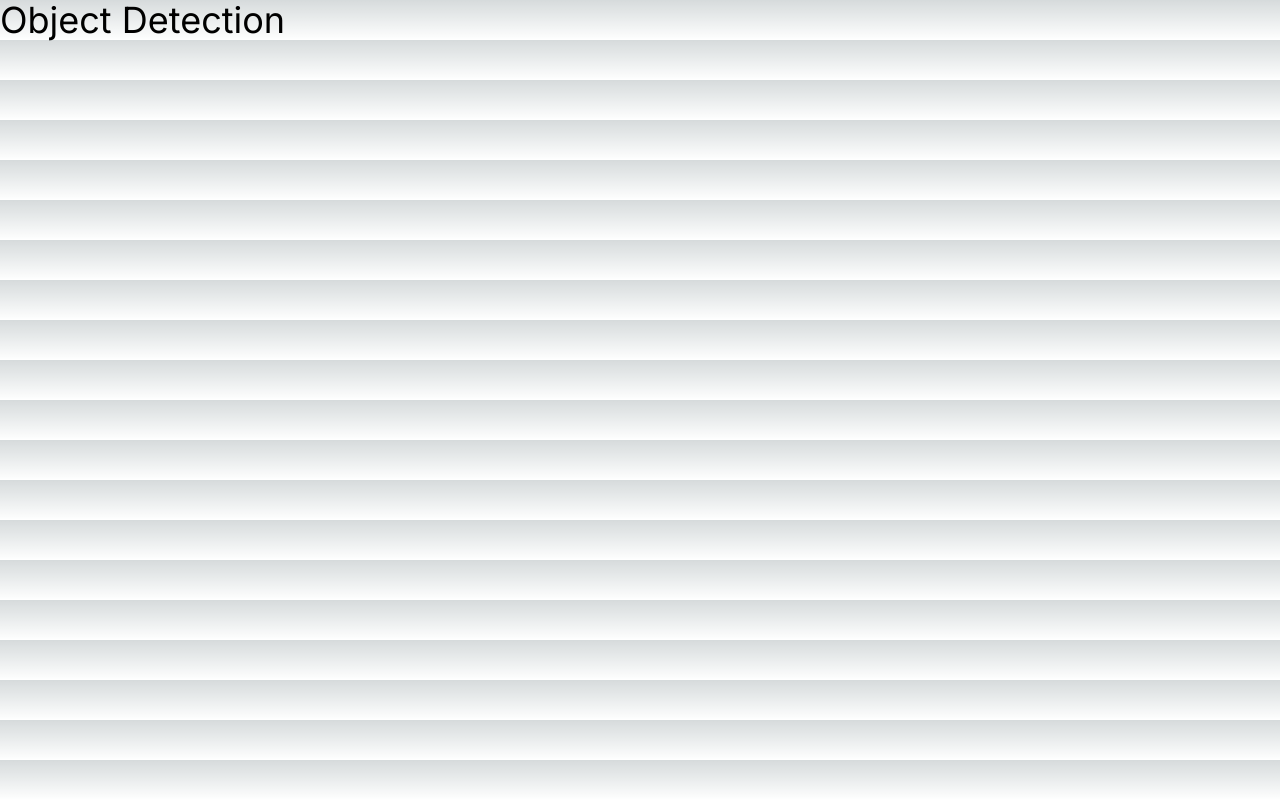
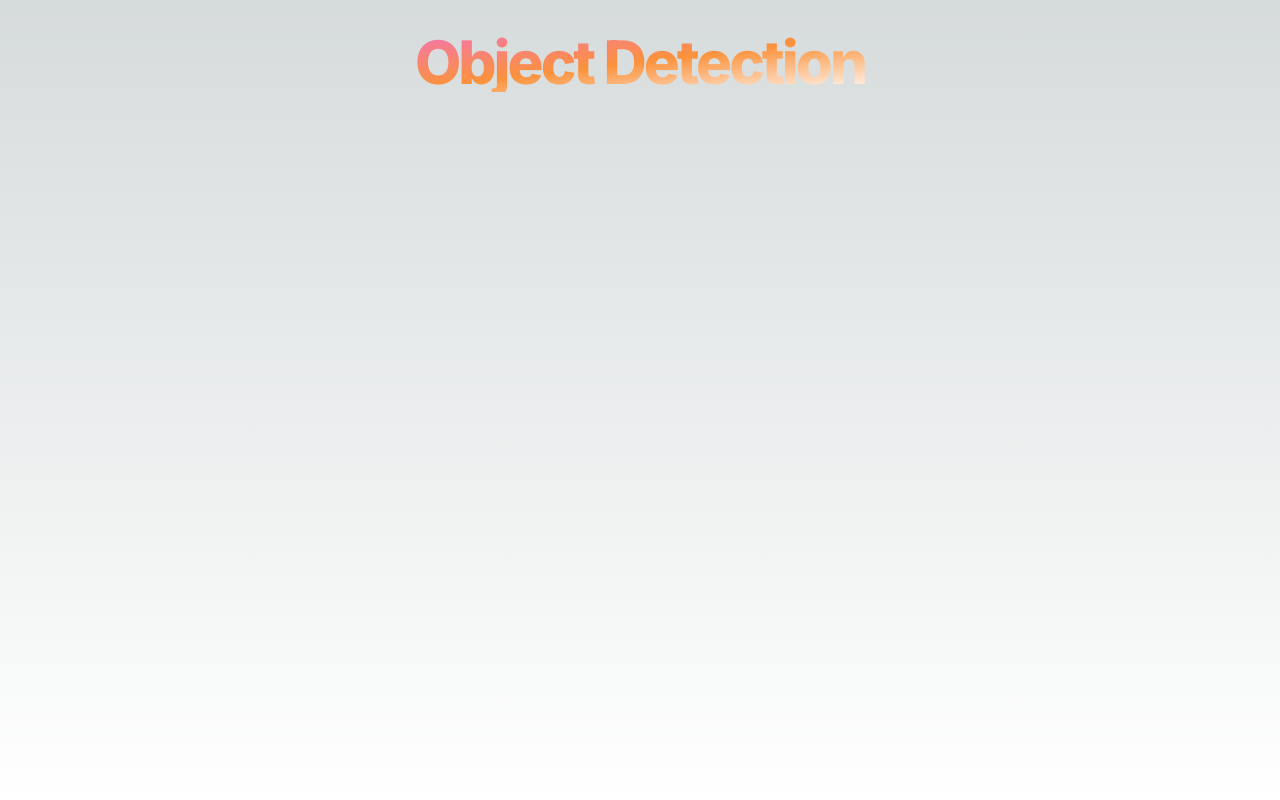
Before and after one commit to madhusudan-kulkarni/object-detection, a Next.js app: page / in a window 1280 px wide. Built offline with nearby package versions, Linux system fonts and the light colour scheme.

Commit message:
feat: Update landing page title with gradient effect

```diff
--- a/app/globals.css
+++ b/app/globals.css
@@ -30,4 +30,12 @@ body {
   .text-balance {
     text-wrap: balance;
   }
+
+  .gradient {
+    @apply bg-gradient-to-tl from-white via-orange-400 to-pink-400;
+  }
+
+  .gradient-title {
+    @apply gradient text-transparent bg-clip-text;
+  }
 }
--- a/app/page.js
+++ b/app/page.js
@@ -2,9 +2,11 @@ import React from "react";
 
 const Home = () => {
   return (
-    <div>
-      <h1 className="text-4xl">Object Detection</h1>
-    </div>
+    <main className="flex flex-col items-center min-h-screen p-8">
+      <h1 className="text-3xl font-extrabold tracking-tighter text-center md:text-6xl lg:text:8xl md:px-6 gradient-title">
+        Object Detection
+      </h1>
+    </main>
   );
 };
 
```
